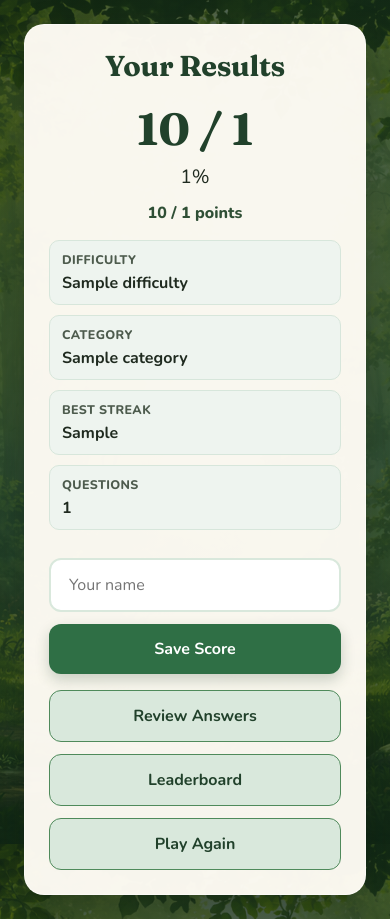
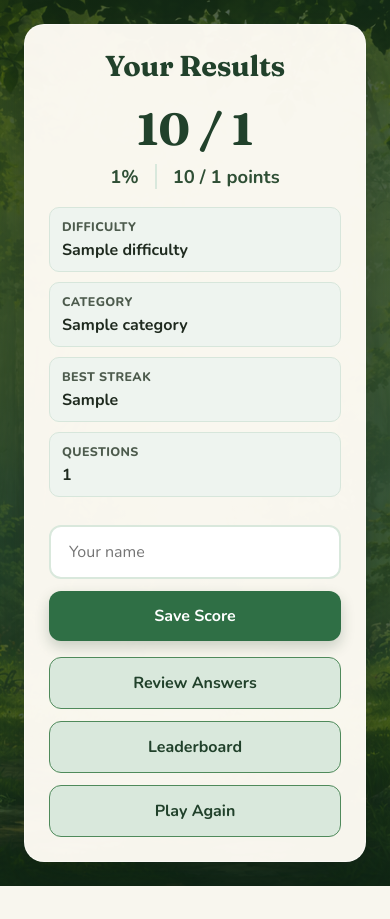
Before and after one commit to Meditationzencode/nature-quiz, a Flask app: template templates/result.html in a window 390 px wide. After the commit the page ends 886 px from the top, so only its background shows below. Run offline with Flask 3, Linux system fonts and the light colour scheme; the template is opened without the code that fills it: most values are stand-ins (such as "Sample title", 1, 10 or a date in 2020).

Commit message:
Polish hero, results metric, mobile bg; add favicon; drop orphan assets
- Add an SVG leaf favicon plus a meta description and theme-color, so
  the browser tab and shared links get an identity (and the /favicon.ico
  404 on every visit goes away).
- Tighten the results metric hierarchy: score stays the hero; percentage
  and points sit on one divider-separated secondary line so points reads
  as a peer instead of fine print.
- Override background-attachment to scroll under 640px to avoid the
  fixed-attachment jank/cropping on iOS.
- Polish the landing hero: bigger title, more breathing room above the
  CTA, smaller separated credit line (CSS-only).
- Delete three orphaned screenshot assets (~4.9 MB) referenced nowhere.
- Refresh the home, mobile, and results screenshots to match.

```diff
--- a/static/style.css
+++ b/static/style.css
@@ -349,17 +349,23 @@ button[aria-busy="true"] {
     margin: 8px 0;
 }
 
-.percentage {
-    text-align: center;
-    font-size: 1.2rem;
-    margin: 0 0 12px;
+.score-meta {
+    display: flex;
+    justify-content: center;
+    align-items: center;
+    gap: 16px;
+    margin: 0 0 18px;
+    font-size: 1.15rem;
+    color: var(--moss);
 }
 
-.points {
-    text-align: center;
-    font-weight: 800;
-    color: var(--moss);
-    margin: 0 0 16px;
+.score-meta-item {
+    font-weight: 700;
+}
+
+.score-meta-item + .score-meta-item {
+    padding-left: 16px;
+    border-left: 2px solid var(--mint);
 }
 
 .result-summary {
@@ -412,6 +418,21 @@ button[aria-busy="true"] {
 .created-by a {
     color: var(--forest);
     font-weight: 700;
+}
+
+/* Landing hero: more presence and breathing room */
+.home-screen h1 {
+    font-size: 2.6rem;
+    margin-bottom: 12px;
+}
+
+.home-screen .small-text {
+    margin-bottom: 32px;
+}
+
+.home-screen .created-by {
+    margin-top: 28px;
+    font-size: 0.82rem;
 }
 
 .error-code {
@@ -583,12 +604,21 @@ button[aria-busy="true"] {
 }
 
 @media (max-width: 640px) {
+    body {
+        /* Fixed attachment janks and mis-crops on mobile browsers */
+        background-attachment: scroll;
+    }
+
     .card {
         padding: 24px;
     }
 
     h1 {
         font-size: 1.8rem;
+    }
+
+    .home-screen h1 {
+        font-size: 2.1rem;
     }
 
     .question-text {
--- a/templates/layout.html
+++ b/templates/layout.html
@@ -3,7 +3,10 @@
 <head>
     <meta charset="UTF-8">
     <meta name="viewport" content="width=device-width, initial-scale=1.0">
+    <meta name="description" content="Nature Quiz — answer 10 random questions about birds, trees, insects, and animals across three difficulty levels, then climb the leaderboard.">
+    <meta name="theme-color" content="#2f6f45">
     <title>{% block title %}Nature Quiz{% endblock %}</title>
+    <link rel="icon" href="{{ url_for('static', filename='favicon.svg') }}" type="image/svg+xml">
     <link rel="preconnect" href="https://fonts.googleapis.com">
     <link rel="preconnect" href="https://fonts.gstatic.com" crossorigin>
     <link href="https://fonts.googleapis.com/css2?family=Fraunces:opsz,wght@9..144,600;9..144,700&family=Nunito:wght@400;600;700;800&display=swap" rel="stylesheet">
--- a/templates/result.html
+++ b/templates/result.html
@@ -7,8 +7,10 @@
     <h1>Your Results</h1>
 
     <p class="score">{{ score }} / {{ total_questions }}</p>
-    <p class="percentage">{{ percentage }}%</p>
-    <p class="points">{{ points }} / {{ total_points }} points</p>
+    <div class="score-meta">
+        <span class="score-meta-item">{{ percentage }}%</span>
+        <span class="score-meta-item">{{ points }} / {{ total_points }} points</span>
+    </div>
 
     <dl class="result-summary">
         <div>
```
Also changed, not shown: static/favicon.svg (added), static/images/homepage-screenshot.png (deleted), static/images/quiz-screenshot.png (deleted), static/images/results-screenshot.png (deleted), static/images/screenshot-home.png, static/images/screenshot-mobile.png, static/images/screenshot-results.png.
